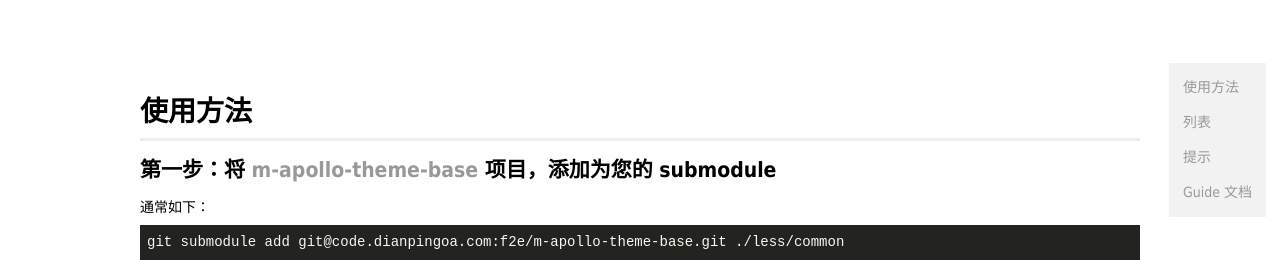
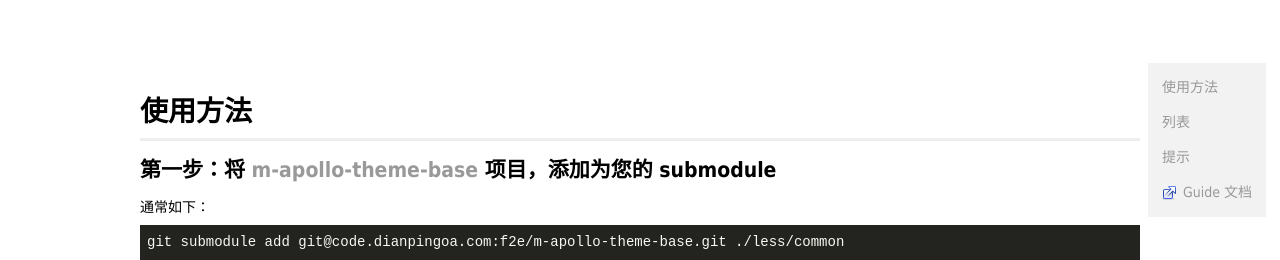
Before and after one commit to dmccer/m-theme, a website: page index.html in a window 1280 px wide. Shown: the part 133-393 px from the top of the page. Drawn offline with nearby package versions, Linux system fonts and the light colour scheme.

Commit message:
add external link

```diff
--- a/index.html
+++ b/index.html
@@ -19,7 +19,7 @@
         <li><a href="#use">使用方法</a></li>
         <li><a href="#list">列表</a></li>
         <li><a href="#tip">提示</a></li>
-        <li><a href="https://github.com/chadluo/CSS-Guidelines/blob/master/README.md" target="_blank">Guide 文档</a></li>
+        <li><a href="https://github.com/chadluo/CSS-Guidelines/blob/master/README.md" target="_blank" class="external">Guide 文档</a></li>
       </ul>
     </header>
     <section id="content" class="clearfix">
--- a/s/grid.css
+++ b/s/grid.css
@@ -4,6 +4,10 @@
 }
 
 #header {}
+
+.external {
+    background: url(img/external.png) left center no-repeat;
+}
 
 #header h1 {
         text-align: center;
@@ -23,7 +27,12 @@
 
 .nav li a {
   display: block;
-  padding: 0.5em 1em;
+  padding: 0.5em 0;
+  margin: 0 1em;
+}
+
+.nav li a.external {
+  padding-left: 1.5em;
 }
 #content {
     padding: 2em 0;
```
Also changed, not shown: s/img/external.png (added), 1 other file.
